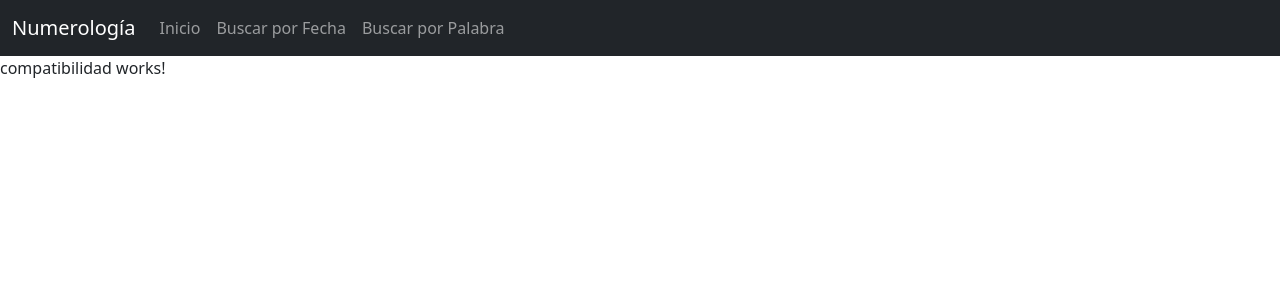
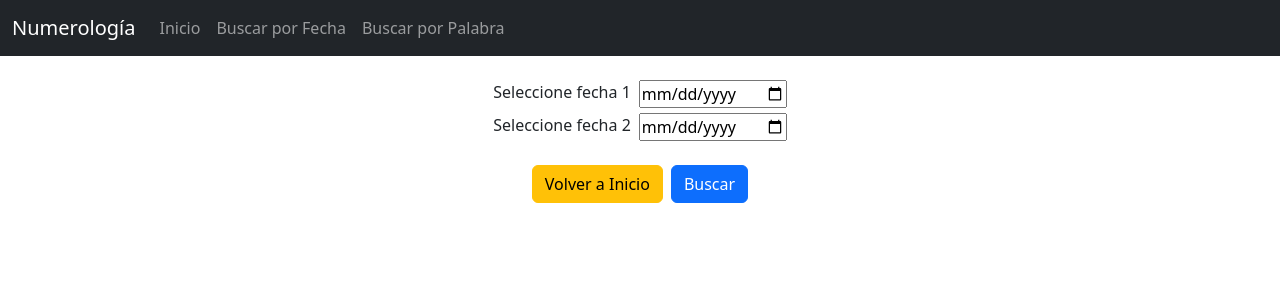
Before and after one commit to getoconas/numerologia-rapida, an Angular app: page /compatibilidad in a window 1280 px wide. Shown: the top 300 px of the page. Built offline with nearby package versions, Linux system fonts and the light colour scheme.

Commit message:
add search form by date compatibility

```diff
--- a/src/app/components/compatibilidad/compatibilidad.component.html
+++ b/src/app/components/compatibilidad/compatibilidad.component.html
@@ -1 +1,16 @@
-<p>compatibilidad works!</p>
+<div class="container">
+  <br>
+  <form>
+    <label class="d-flex gap-2 justify-content-center" for="dtFecha1" style="margin-bottom: 5px;">
+      Seleccione fecha 1 <input type="date" name="dtFecha1" [(ngModel)]="txtFecha1">
+    </label>
+    <label class="d-flex gap-2 justify-content-center" for="dtFecha2">
+      Seleccione fecha 2 <input type="date" name="dtFecha2" [(ngModel)]="txtFecha2">
+    </label>
+    <br>
+    <div class="d-flex gap-2 justify-content-center">
+      <a [routerLink]="['../home']"><button type="button" class="btn btn-warning d-inline-flex">Volver a Inicio</button></a>
+      <button type="button" class="btn btn-primary d-inline-flex" (click)="obtenerCompatibilidad()">Buscar</button>
+    </div>
+  </form>
+</div>
--- a/src/app/components/compatibilidad/compatibilidad.component.ts
+++ b/src/app/components/compatibilidad/compatibilidad.component.ts
@@ -1,12 +1,71 @@
 import { Component } from '@angular/core';
+import { FormsModule } from '@angular/forms';
+import { RouterModule } from '@angular/router';
 
 @Component({
   selector: 'app-compatibilidad',
   standalone: true,
-  imports: [],
+  imports: [ RouterModule, FormsModule ],
   templateUrl: './compatibilidad.component.html',
   styleUrl: './compatibilidad.component.css'
 })
 export class CompatibilidadComponent {
+  txtFecha1: string = "";
+  txtFecha2: string = "";
+  resultado1: number = 0;
+  resultado2: number = 0;
 
+  constructor() {
+
+  }
+
+  obtenerCompatibilidad() {
+    this.resultado1 = this.obtenerNumero(this.txtFecha1);
+    this.resultado2 = this.obtenerNumero(this.txtFecha2);
+    console.log('--- ' + this.resultado1 + " --- " + this.resultado2 + " ---");
+  }
+
+  private obtenerNumero(element: string) {
+    let resultado = this.obtenerSuma(element);
+    if (resultado == 11 || resultado == 22 || resultado == 33) {
+      console.log('Numero maestro: ' + resultado);
+    } else if (resultado < 10) {
+      console.log(resultado);
+    } else {
+      console.log(" --- " + resultado.toString() + " ---");
+      switch (resultado.toString()) {
+        case '10':
+        case '19':
+        case '28':
+        case '37':
+          resultado = 1;
+          console.log('1');
+          break;
+        case '20':
+          resultado = 2;
+          console.log('2');
+          break;
+        case '30':
+          resultado = 3;
+          console.log('3');
+          break;
+        default:
+          resultado = this.obtenerSuma(resultado.toString());
+          console.log(resultado);
+          break;
+      }
+    }
+    return resultado;
+  }
+
+  // Retorna la suma de los numeros ingresados
+  private obtenerSuma(element: string) {
+    let suma = 0;
+    for (let i = 0; i < element.length; i++) {
+      if (!(element[i] == "-")) {
+        suma += parseInt(element[i]);
+      }
+    }
+    return suma;
+  }
 }
```
